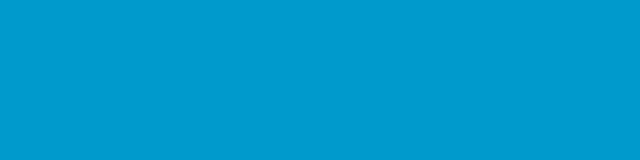
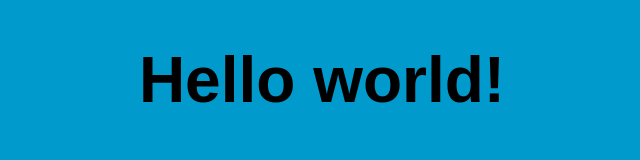
Before and after one commit to masontmorris/weezer, a plain HTML site: page index.html in a window 1280 px wide. Shown: the top 160 px of the page, without its empty margins (318-958 px from the left). Drawn offline with Linux system fonts and the light colour scheme.

Commit message:
added hello world

```diff
--- a/css/styles.css
+++ b/css/styles.css
@@ -19,3 +19,9 @@
     background-size: contain;
     background-repeat: no-repeat;
   }
+
+  .hello{
+    text-align: center;
+    font-weight: bold;
+    font-size: 4rem;
+  }
--- a/index.html
+++ b/index.html
@@ -8,7 +8,9 @@
     <title>scroll down</title>
 </head>
 <body>
-    <div class="header"></div>
+    <div class="header">
+        <h1 class="hello">Hello world!</h1>
+    </div>
     <div class="weezer"></div>
     <script src="index.js"></script>
 </body>
```
